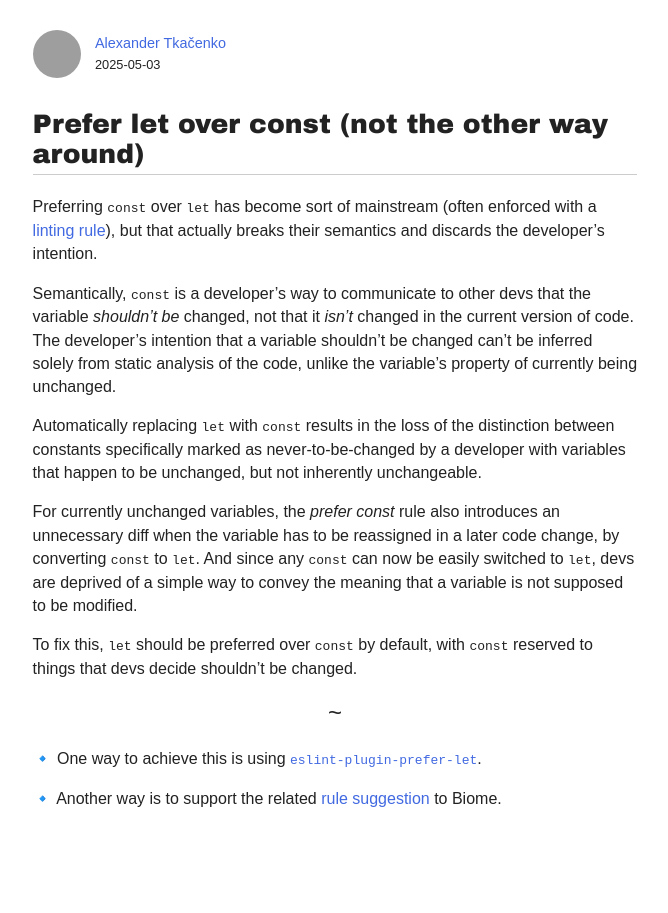
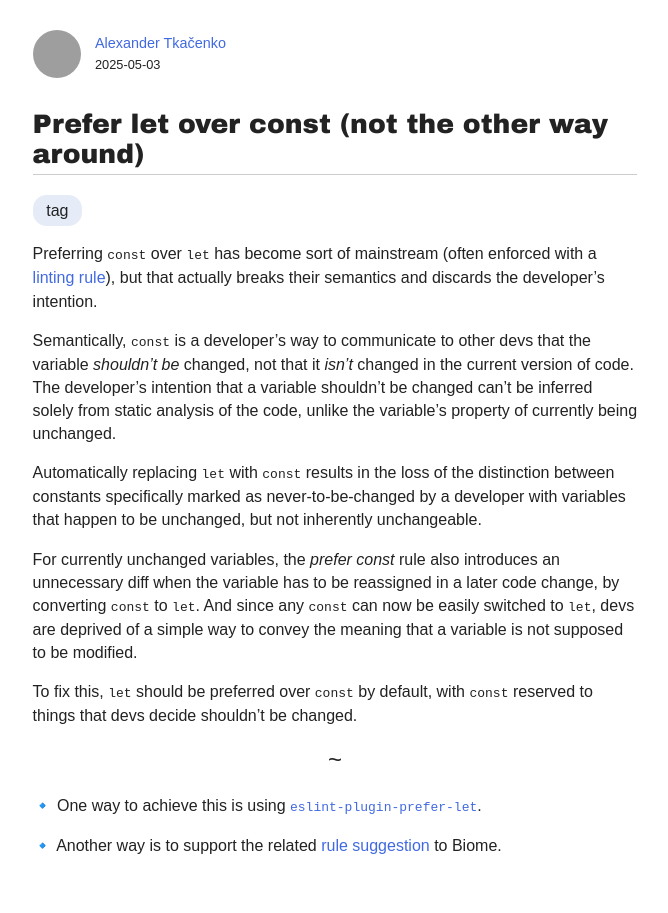
Before and after one commit to axtk/axtk.github.io, a Jekyll site: the page built from prefer_let.md, in a window 1280 px wide. Shown: the whole page, without its empty margins (305-973 px from the left). Built offline with Jekyll 4.4.1, drawn with Linux system fonts in a browser that asks for light colours; our own code applies the rules of GitHub Pages for plain Markdown files; grey boxes are pictures that could not be loaded.

Commit message:
add tags to layout

```diff
--- a/_layouts/default.html
+++ b/_layouts/default.html
@@ -35,6 +35,13 @@
 <main>
 
 <h1>{{page.title}}</h1>
+{% if page.tags %}
+<p class="tags">
+{% for tag in page.tags %}
+    <em>tag</em>{% unless forloop.last %}<span class="sep">, </span>{% endunless %}
+{% endfor %}
+</p>
+{% endif %}
 {% if page.abstract %}
 <div class="abstract" role="doc-abstract">
 {{page.abstract}}
--- a/css/plain.css
+++ b/css/plain.css
@@ -190,6 +190,20 @@ header .date {
     font-size: .8rem;
     margin-top: .35rem;
 }
+h1 + p.tags {
+    margin-top: -.5em;
+}
+.tags em {
+    display: inline-block;
+    font-style: normal;
+    background: rgba(0, 61, 179, .1);
+    border-radius: .85em;
+    padding: .25em .85em;
+    margin: .5em .25em 0 0;
+}
+.tags .sep {
+    display: none;
+}
 a.star-button {
     display: inline-block;
     background: color(from currentColor srgb r g b / .12);
```
